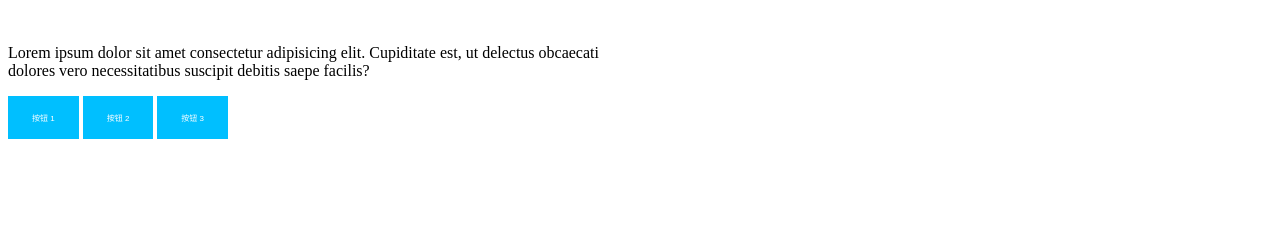
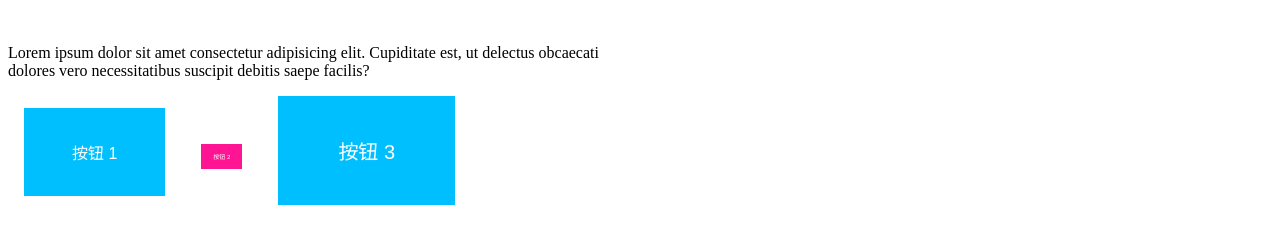
Before and after one commit to zideajang/zi-pure-css, a website: page index.html in a window 1280 px wide. Shown: the part 228-472 px from the top of the page. Drawn offline with Linux system fonts and the light colour scheme.

Commit message:
rem and em 2

```diff
--- a/sass/style.scss
+++ b/sass/style.scss
@@ -22,15 +22,22 @@
         font-size: 1em;
     }
 }
-.btn-container{
+
     .btn{
         border:none;
         background-color: deepskyblue;
         color: white;
         padding: 2em 3em;
-        font-size: .5em;
+        font-size: 1em;
+        margin: 0 1rem;
     }
-    .btn-small{
-        font-size: .25em;
-    }
+
+
+
+.btn--small{
+    font-size: .25em;
+    background: deeppink;
 }
+.btn--large{
+    font-size: 1.25em;
+}
```
Also changed, not shown: css/style.css.
